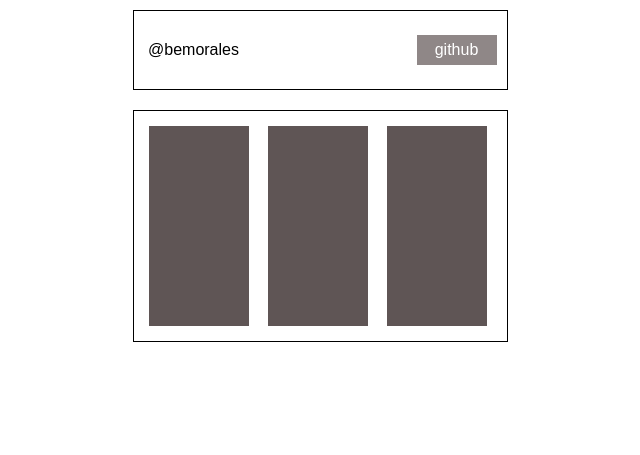
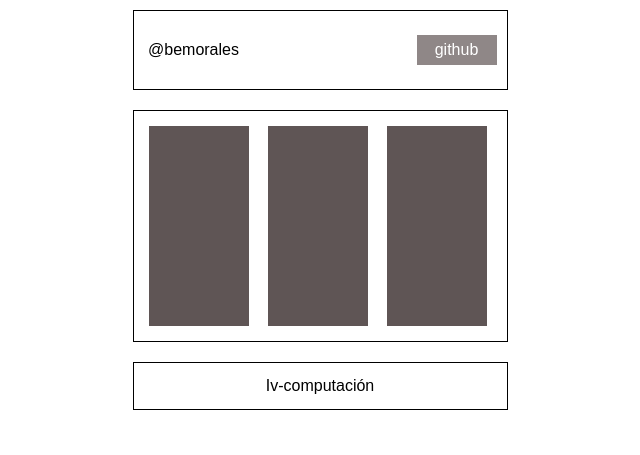
Before and after one commit to bemmoralesmora/Examen-P2, a plain HTML site: page index.html in a window 1280 px wide. Shown: the whole page, without its empty margins (320-960 px from the left). Drawn offline with Linux system fonts and the light colour scheme.

Commit message:
rama footer

```diff
--- a/footer/footer.css
+++ b/footer/footer.css
@@ -0,0 +1,9 @@
+.footer{
+    grid-row: 3/4;
+    grid-column: 1/2;
+
+    border: 1px solid black;
+    display: flex;
+    align-items: center;
+    justify-content: center;
+}
--- a/footer/footer.js
+++ b/footer/footer.js
@@ -0,0 +1,5 @@
+let dom_footer = document.querySelector(".footer");
+
+dom_footer.innerHTML=`
+<div class="bloque-footer">Iv-computación</div>
+`;
--- a/index.css
+++ b/index.css
@@ -3,7 +3,7 @@
     margin: auto;
     display: grid;
     grid-template-columns: 1fr;
-    grid-template-rows: 5rem auto 5rem ;
+    grid-template-rows: 5rem auto 3rem ;
     padding: 10px;
     gap: 20px;
 }
```
